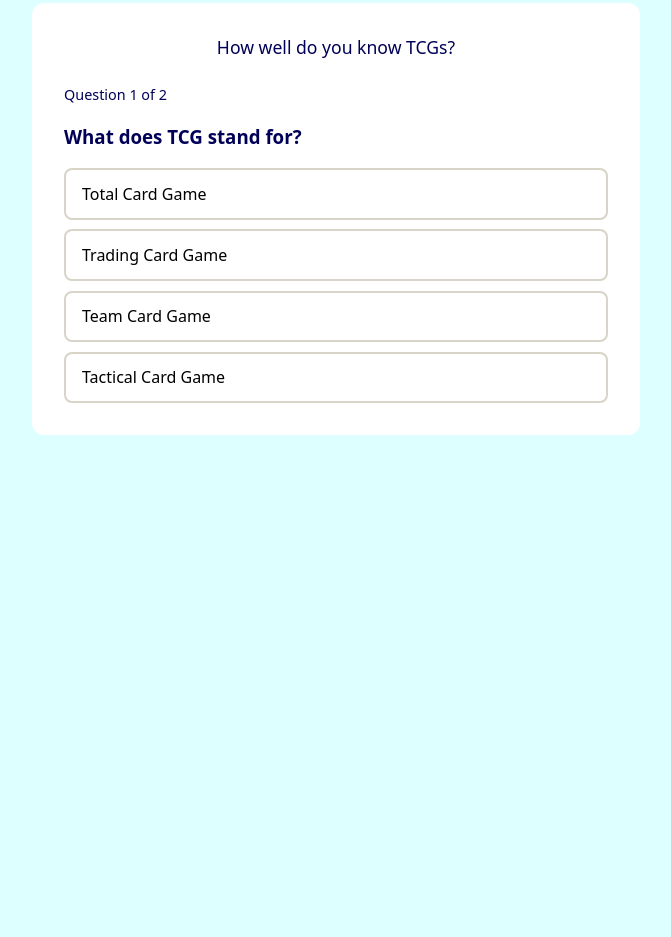
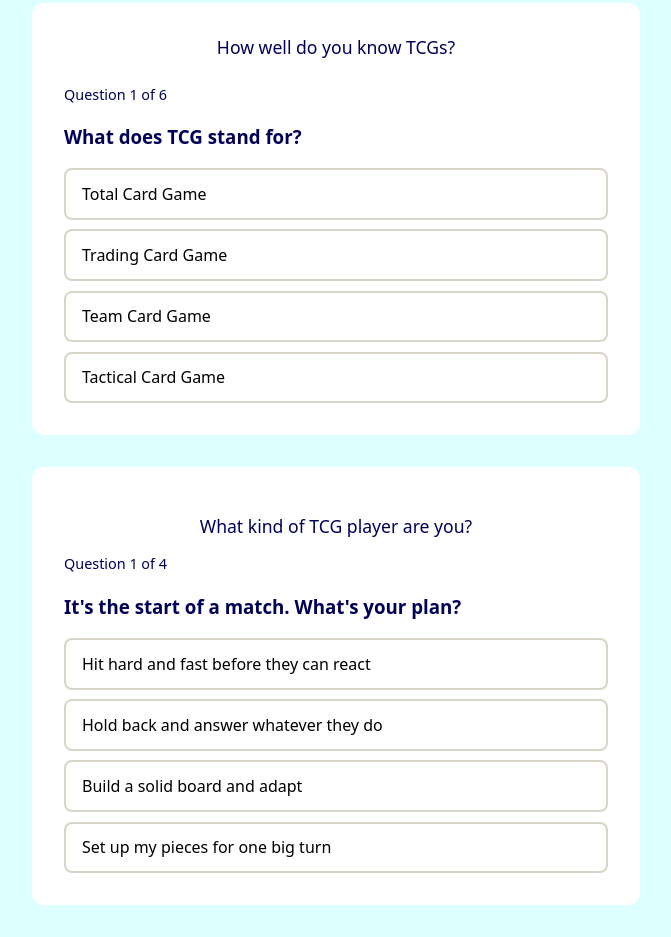
Before and after one commit to davegzun/my-website, a plain HTML site: page quiz.html in a window 1280 px wide. Shown: the part 581-1518 px from the top of the page, without its empty margins (304-975 px from the left). Before the commit the page ends 1048 px from the top, so only its background shows below. Drawn offline with Linux system fonts and the light colour scheme.

Commit message:
added third quiz

```diff
--- a/quiz.html
+++ b/quiz.html
@@ -20,6 +20,8 @@
   </header>
 
   <main>
+
+
 
   <section class="quiz" id="quiz-preference">
     <h2 class="quiz-intro">Which card game is right for you?</h2>
@@ -54,6 +56,22 @@
       <button class="restart">Take it again</button>
     </div>
   </section>
+
+ <section class="quiz" id="quiz-playstyle">
+  <h2>What kind of TCG player are you?</h2>
+
+  <div class="quiz-screen">
+    <p class="progress"></p>
+    <h3 class="question"></h3>
+    <div class="answers"></div>
+  </div>
+
+  <div class="result-screen hidden">
+    <h3 class="result-title"></h3>
+    <p class="result-text"></p>
+    <button class="restart">Try again</button>
+  </div>
+</section>
 </main>
 
  <script src="quiz.js"></script>
--- a/quiz.js
+++ b/quiz.js
@@ -124,7 +124,6 @@ function createTrivia(root, questions) {
   showQuestion();
 }
 
-/* ---------- Data ---------- */
 const preferenceResults = {
   a: { title: "Magic: The Gathering", text: "You enjoy the classic that started it all." },
   b: { title: "Pokemon TCG", text: "Whether you enjoy playing the video games, the creatures that inhabit their world, or collect a specific pokemon, this game is right for you." },
@@ -188,13 +187,79 @@ const triviaQuestions = [
   },
   {
     question: "Which company makes the Pokémon TCG?",
-    answers: ["Wizards of the Coast", "The Pokémon Company", "Bandai", "Riot Games"],
+    answers: ["Wizards of the Coast", "Bandai", "Riot Games", "The Pokémon Company"],
+    correct: 3
+  },
+    {
+    question: "Who created the Yu-Gi-Oh! Manga that lead to making its own card game",
+    answers: ["Richard Garfield", "Eiichiro Oda", "Kazuki Takahashi", "Dan Green"],
+    correct: 2
+  },
+  {
+        question: "True or False: Pot of Greed lets you draw two additional cards ",
+    answers: ["True", "False"],
+    correct: 0
+  },
+   {
+        question: "What is a term used for a card with a special shiny finish?",
+    answers: ["A holographic", "A foil", "A shiny", "A glitter"],
+    correct: [0, 1]
+  },
+   {
+        question: "True or False: Base set Pikachu is the most valued card in the first Pokemon set",
+    answers: ["True", "False"],
     correct: 1
-  }
-  // Add your own questions here. "correct" is the position of the
-  // right answer, counting from 0.
+  },
 ];
 
-/* ---------- Start both quizzes ---------- */
+/* ---------- Quiz 3: playstyle quiz ---------- */
+const playstyleResults = {
+  aggro: { title: "Aggro", text: "You like to take the initiative and put pressure on your opponent from turn one. Fast decks and quick wins are your thing." },
+  control: { title: "Control", text: "You're patient and calculated. You answer your opponent's threats one by one, then take over the late game." },
+  midrange: { title: "Midrange", text: "You're flexible and well-rounded. You can be fast or slow depending on what the game needs." },
+  combo: { title: "Combo", text: "You love finding powerful synergies. You build toward one huge turn where everything clicks." }
+};
+
+const playstyleQuestions = [
+  {
+    question: "It's the start of a match. What's your plan?",
+    answers: [
+      { text: "Hit hard and fast before they can react", result: "aggro" },
+      { text: "Hold back and answer whatever they do", result: "control" },
+      { text: "Build a solid board and adapt", result: "midrange" },
+      { text: "Set up my pieces for one big turn", result: "combo" }
+    ]
+  },
+  {
+    question: "Which sounds like the best feeling?",
+    answers: [
+      { text: "Winning on turn 4", result: "aggro" },
+      { text: "Countering my opponent's best card", result: "control" },
+      { text: "Out-trading them with stronger cards", result: "midrange" },
+      { text: "Pulling off a perfect combination", result: "combo" }
+    ]
+  },
+  {
+    question: "How do you feel about long games?",
+    answers: [
+      { text: "I'd rather end it quickly", result: "aggro" },
+      { text: "The longer the better, I win late", result: "control" },
+      { text: "I'm comfortable at any speed", result: "midrange" },
+      { text: "Depends on whether my deck came together", result: "combo" }
+    ]
+  },
+  {
+    question: "What do you enjoy most about deck building?",
+    answers: [
+      { text: "Picking the most powerful, cheap cards", result: "aggro" },
+      { text: "Finding answers for every threat", result: "control" },
+      { text: "Balancing a bit of everything", result: "midrange" },
+      { text: "Discovering card synergies", result: "combo" }
+    ]
+  }
+];
+
+/* ---------- Start all three quizzes ---------- */
 createQuiz(document.getElementById("quiz-preference"), preferenceResults, preferenceQuestions);
 createTrivia(document.getElementById("quiz-trivia"), triviaQuestions);
+createQuiz(document.getElementById("quiz-playstyle"), playstyleResults, playstyleQuestions);
```
